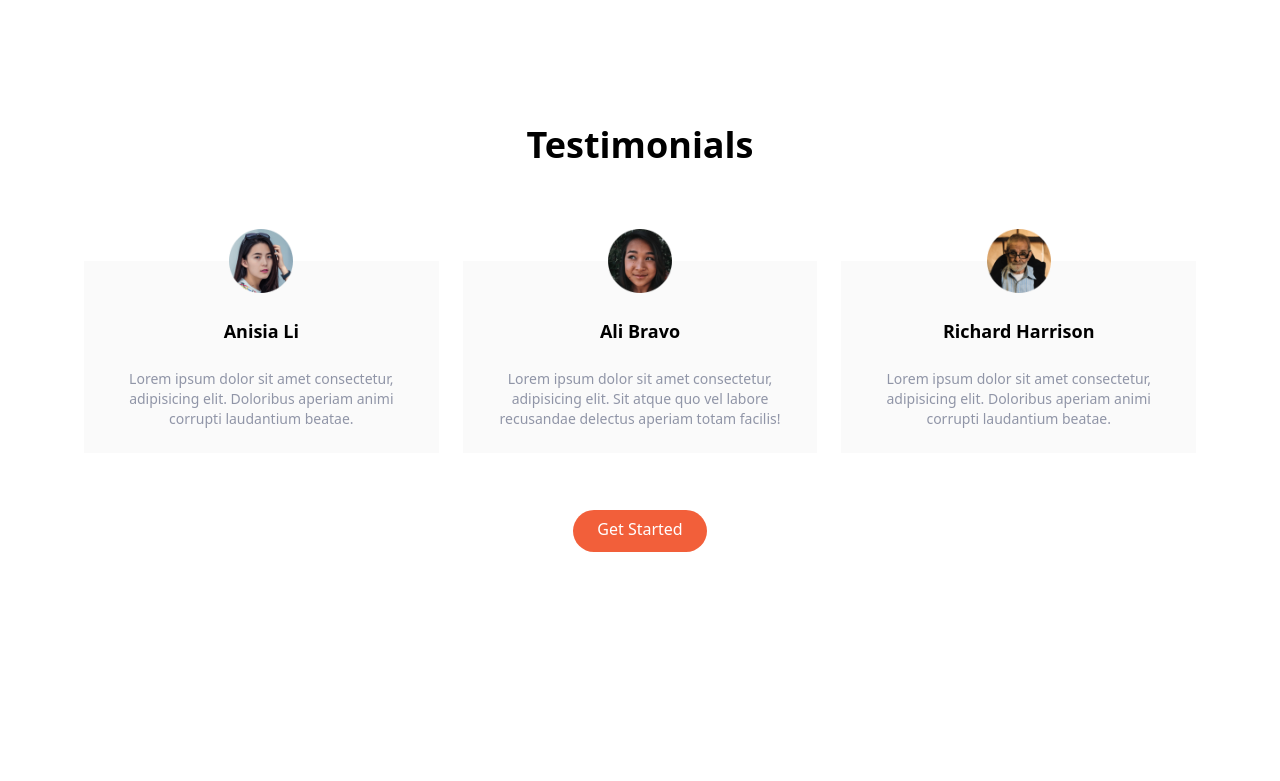
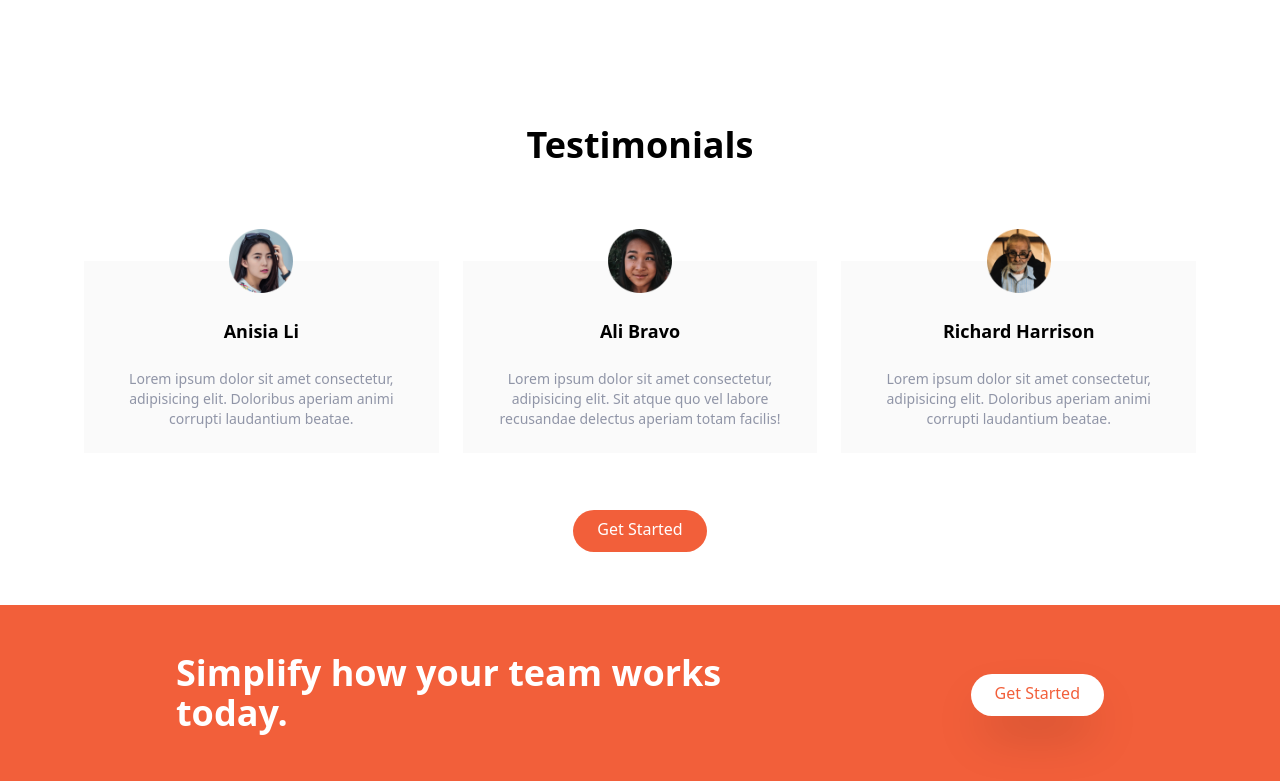
Before and after one commit to shahrokh-t/landing-page-tailwind, a website: page index.html in a window 1280 px wide. Shown: the part 1215-1996 px from the top of the page. Before the commit the page ends 1820 px from the top, so only its background shows below. Drawn offline with Linux system fonts and the light colour scheme.

Commit message:
add CTA section

```diff
--- a/index.html
+++ b/index.html
@@ -229,5 +229,27 @@
         </div>
       </div>
     </section>
+
+    <!-- CTA Section -->
+    <section id="cta" class="bg-brightRed">
+      <!-- Flex Container -->
+      <div
+        class="container flex flex-col items-center justify-between px-6 py-24 mx-auto space-y-12 md:py-12 md:flex-row md:space-y-0"
+      >
+        <h2
+          class="text-5xl font-bold leading-tight text-center text-white md:text-4xl md:max-w-xl md:text-left"
+        >
+          Simplify how your team works today.
+        </h2>
+        <!-- Button -->
+        <div>
+          <a
+            href=""
+            class="p-3 px-6 pt-2 text-brightRed bg-white rounded-full shadow-2xl baseline hover:bg-gray-300"
+            >Get Started</a
+          >
+        </div>
+      </div>
+    </section>
   </body>
 </html>
```
Also changed, not shown: css/main.css.
